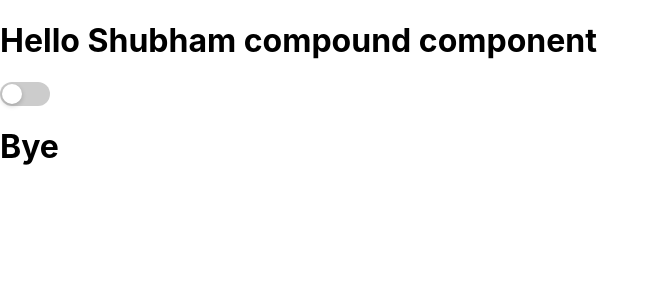
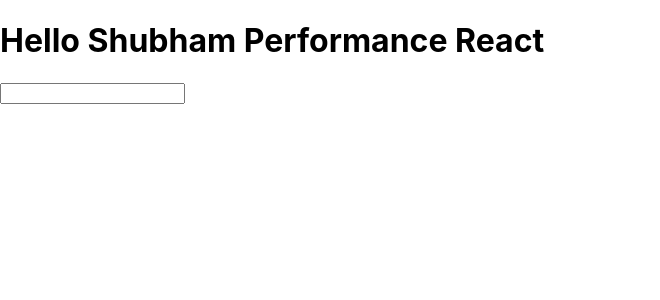
Before and after one commit to shbh29/react-context, a React (Create React App) app: page / in a window 1280 px wide. Shown: the top 300 px of the page, without its empty margins (0-660 px from the left). Built offline with nearby package versions, Linux system fonts and the light colour scheme.

Commit message:
React Performance optimization using Should component Update

```diff
--- a/src/index.js
+++ b/src/index.js
@@ -1,7 +1,7 @@
 import React from 'react';
 import ReactDOM from 'react-dom/client';
 import './index.css';
-import App from './compoundComponent/App';
+import App from './performanceReact/App';
 import reportWebVitals from './reportWebVitals';
 
 const root = ReactDOM.createRoot(document.getElementById('root'));
--- /dev/null
+++ b/src/performanceReact/App.js
@@ -0,0 +1,66 @@
+import { render } from "@testing-library/react";
+import React, { useState, useEffect } from "react";
+
+export default class App extends React.Component {
+  constructor(props) {
+    super(props);
+
+    this.state = {
+      messages: [],
+    };
+
+    this._onMessageChange = this._onMessageChange.bind(this);
+    this._getLastMessage = this._getLastMessage.bind(this);
+  }
+  _getLastMessage() {
+    return this.state.messages ? this.state.messages[this.state.messages.length - 1] : "";
+  }
+  _onMessageChange(event) {
+    const {
+      target: { value },
+    } = event;
+    const { messages } = this.state;
+    this.setState({ messages: [...messages, value] });
+  }
+  render() {
+    return (
+      <>
+        <h1> Hello Shubham Performance React</h1>
+        <input type="text" value={this._getLastMessage()} onChange={this._onMessageChange} />
+        <MessageList messages={this.state.messages} />
+      </>
+    );
+  }
+}
+
+class MessageList extends React.Component {
+  render() {
+    // console.log(messages);
+    return (
+      <>
+        <ul>
+          {this.props.messages.map((e) => {
+            return <Message key={e} message={e}></Message>;
+          })}
+        </ul>
+      </>
+    );
+  }
+}
+
+let count = 0;
+class Message extends React.Component {
+  shouldComponentUpdate(nextProps) {
+    const {message: newProps} = nextProps;
+    const {message: orginalProp} = this.props;
+    return newProps !== orginalProp;
+  }
+  render() {
+    const {message} = this.props;
+    console.log(`update count - ${count++} - ${message}`);
+    return (
+      <li key={message}>{message}</li>
+    )
+  }
+
+}
```
